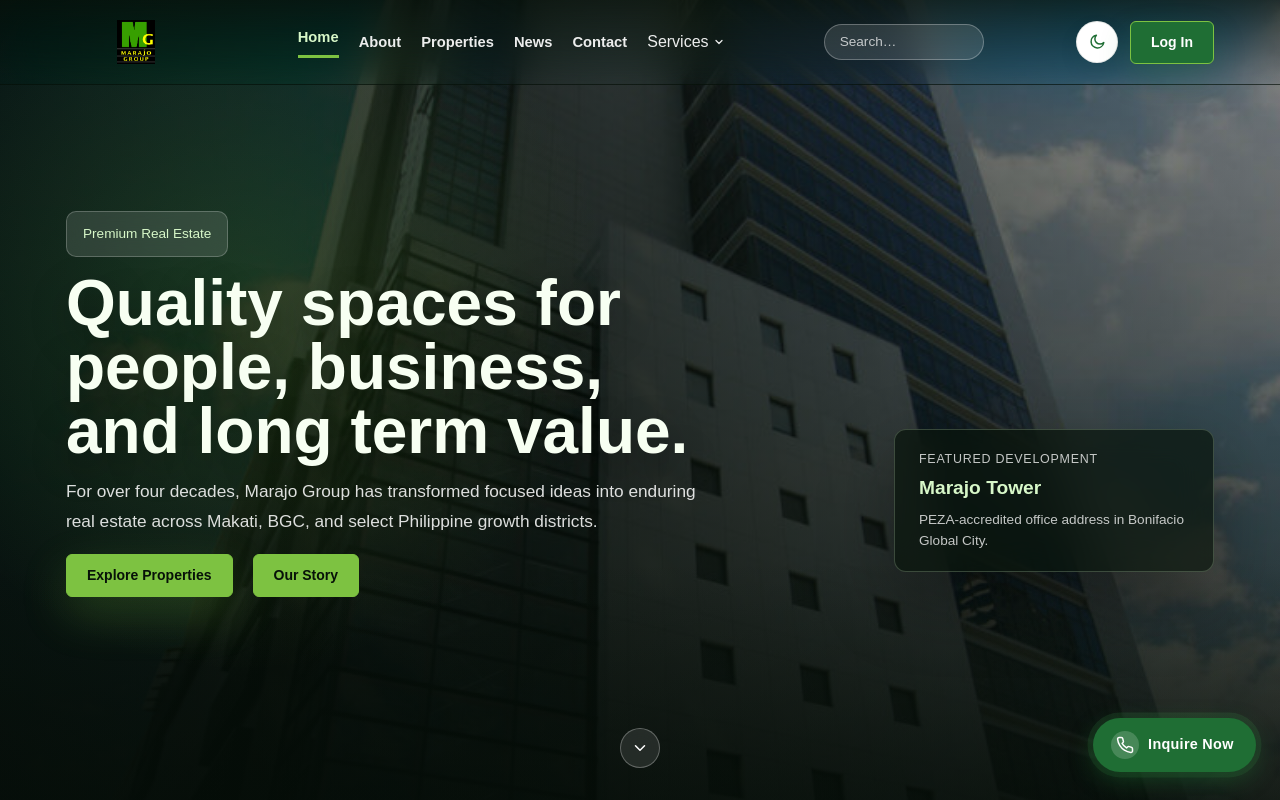
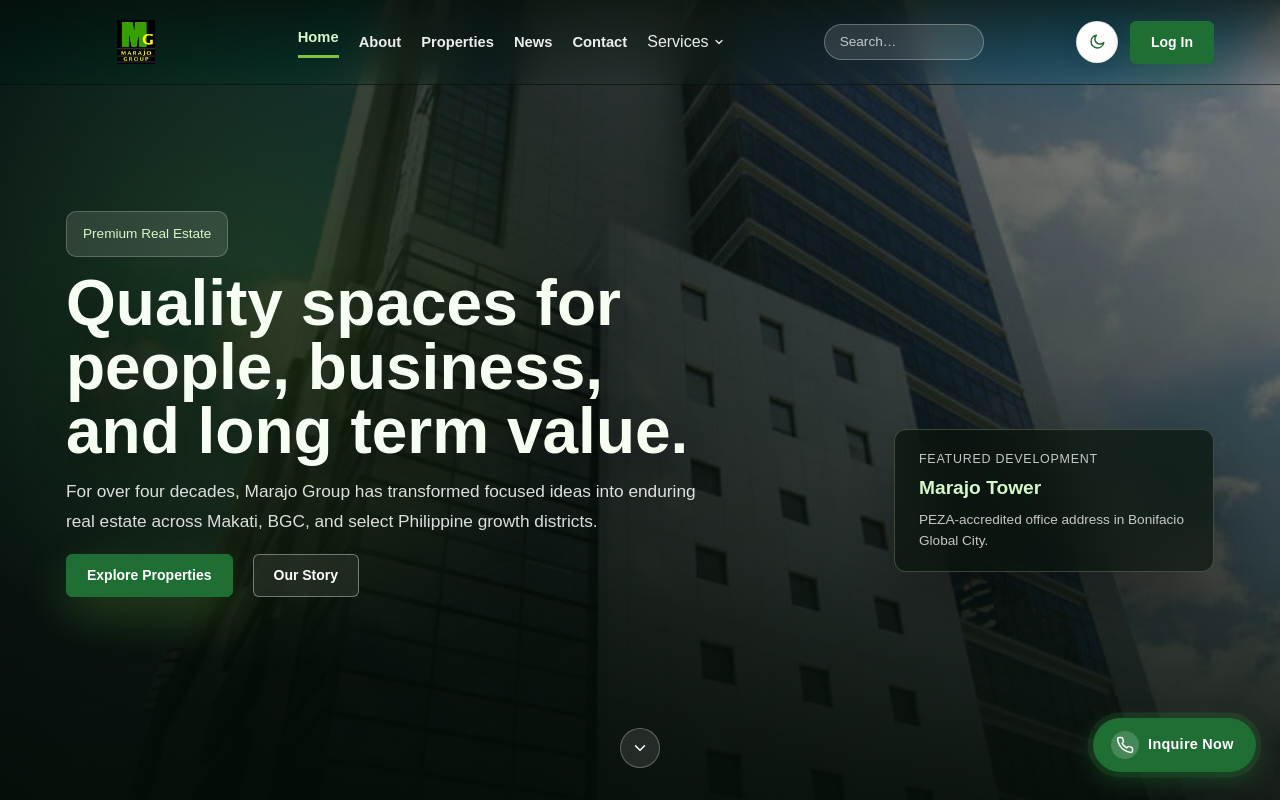
Before and after one commit to jemkirku0907/marajo-group, a Next.js app: page / in a window 1280 px wide. Shown: the top 800 px of the page. Built offline with nearby package versions, Linux system fonts and the light colour scheme.

Commit message:
Replace about hero image and restore buttons

```diff
--- a/app/about/page.tsx
+++ b/app/about/page.tsx
@@ -42,6 +42,15 @@ export default function AboutPage() {
   return (
     <main>
       <section className="hero about-hero reveal-on-scroll">
+        <Image
+          src="/assets/marajo-tower.jpg"
+          alt=""
+          fill
+          priority
+          sizes="100vw"
+          className="about-hero-bg"
+          aria-hidden="true"
+        />
         <div className="container about-hero-grid">
           <div className="about-hero-copy reveal-on-scroll">
             <span className="hero-label">About Marajo Group</span>
--- a/app/site/search.css
+++ b/app/site/search.css
@@ -235,35 +235,39 @@ body.mobile-open.has-hero-header .site-header.site-header--hero {
 .btn-primary,
 .nav-cta,
 .theme-primary-button,
+.sticky-contact,
+.user-avatar,
 .home-hero .btn-primary,
 .about-hero .btn-primary {
-  background: #7dc241;
-  border-color: #7dc241;
-  color: #071108;
+  background: #1f6e34;
+  border-color: #1f6e34;
+  color: #ffffff;
 }
 
 .btn-primary:hover,
 .nav-cta:hover,
 .theme-primary-button:hover,
+.sticky-contact:hover,
+.user-avatar:hover,
 .home-hero .btn-primary:hover,
 .about-hero .btn-primary:hover {
-  background: #8bd84b;
-  border-color: #8bd84b;
-  color: #071108;
+  background: #174f27;
+  border-color: #174f27;
+  color: #ffffff;
 }
 
 .btn-secondary,
 .btn-outline {
-  background: rgba(125, 194, 65, 0.1);
-  border-color: rgba(125, 194, 65, 0.34);
-  color: #1f6e34;
+  background: rgba(255, 255, 255, 0.88);
+  border-color: rgba(15, 23, 42, 0.18);
+  color: #374151;
 }
 
 body.theme-dark .btn-secondary,
 body.theme-dark .btn-outline {
-  background: rgba(125, 194, 65, 0.1);
-  border-color: rgba(125, 194, 65, 0.34);
-  color: #d7f7c8;
+  background: rgba(255, 255, 255, 0.08);
+  border-color: rgba(255, 255, 255, 0.24);
+  color: #f3f8f2;
 }
 
 .home-hero,
@@ -288,6 +292,28 @@ body.theme-dark .btn-outline {
   background-size: cover;
   background-position: center 42%;
   background-repeat: no-repeat;
+}
+
+.about-hero-bg {
+  position: absolute;
+  inset: 0;
+  z-index: -2;
+  width: 100%;
+  height: 100%;
+  object-fit: cover;
+  object-position: center 42%;
+  filter: saturate(1.04) contrast(1.02);
+}
+
+.about-hero::after {
+  content: "";
+  position: absolute;
+  inset: 0;
+  z-index: -1;
+  background:
+    linear-gradient(90deg, rgba(4, 12, 7, 0.92) 0%, rgba(4, 12, 7, 0.76) 44%, rgba(4, 12, 7, 0.38) 100%),
+    linear-gradient(180deg, rgba(4, 12, 7, 0.22) 0%, rgba(4, 12, 7, 0.88) 100%);
+  pointer-events: none;
 }
 
 .home-hero-grid,
@@ -333,23 +359,34 @@ body.theme-dark .about-hero .hero-copy {
 }
 
 .home-hero .btn-primary,
-.about-hero .btn-primary,
+.about-hero .btn-primary {
+  background: #1f6e34;
+  border-color: #1f6e34;
+  color: #ffffff;
+}
+
 .home-hero .btn-secondary,
 .about-hero .btn-secondary {
-  background: #7dc241;
-  border-color: #7dc241;
-  color: #071108;
+  background: rgba(255, 255, 255, 0.08);
+  border-color: rgba(255, 255, 255, 0.38);
+  color: #ffffff;
 }
 
 .home-hero .btn-primary:hover,
-.about-hero .btn-primary:hover,
+.about-hero .btn-primary:hover {
+  background: #174f27;
+  border-color: #174f27;
+  color: #ffffff;
+  transform: translateY(-2px);
+  box-shadow: 0 18px 46px rgba(31, 110, 52, 0.32);
+}
+
 .home-hero .btn-secondary:hover,
 .about-hero .btn-secondary:hover {
-  background: #8bd84b;
-  border-color: #8bd84b;
-  color: #071108;
+  background: rgba(255, 255, 255, 0.16);
+  border-color: rgba(255, 255, 255, 0.52);
+  color: #ffffff;
   transform: translateY(-2px);
-  box-shadow: 0 18px 46px rgba(125, 194, 65, 0.24);
 }
 
 .home-hero-media .hero-feature-panel,
```
